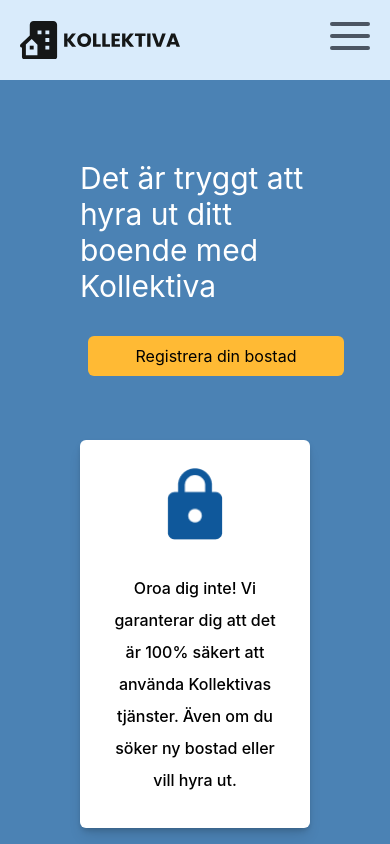
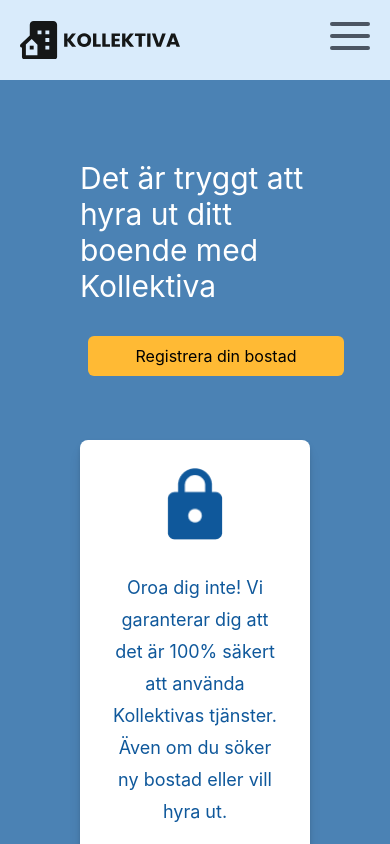
Before and after one commit to Sakariash/Kollektiva, a Next.js app: page /registeredhouses in a window 390 px wide. Shown: the top 844 px of the page. Built offline with nearby package versions, Linux system fonts and the light colour scheme.

Commit message:
responsiveness updated

```diff
--- a/components/RegisterdHouses/RegisteredHousesBox/index.js
+++ b/components/RegisterdHouses/RegisteredHousesBox/index.js
@@ -1,10 +1,12 @@
 const RegisteredHousesBox = ({ imgsrc, boxText }) => {
   return (
-    <div className="bg-white shadow-lg min-h-min drop-shadow-md mt-10 tablet:mt-14 mb-1 w-full tablet:w-2/3 rounded-md flex flex-col m-auto">
-      <img className="w-14 pt-7 mr-auto ml-auto" src={imgsrc}></img>
-      <p className="p-8 font-medium leading-8 mr-auto ml-auto text-center">
-        {boxText}
-      </p>
+    <div className="flex w-full justify-center tablet:justify-around tablet:mx-2">
+      <div className="bg-white shadow-lg drop-shadow-md mt-10 tablet:mt-14 mb-1 rounded-lg flex flex-col max-w-sm tablet:max-w-ms">
+        <img className="w-14 pt-7 mr-auto ml-auto" src={imgsrc}></img>
+        <p className="p-8 tablet:font-medium desktop:text-2xl text-lg text-transparent leading-8 font-normal mr-auto ml-auto text-center">
+          {boxText}
+        </p>
+      </div>
     </div>
   );
 };
```
